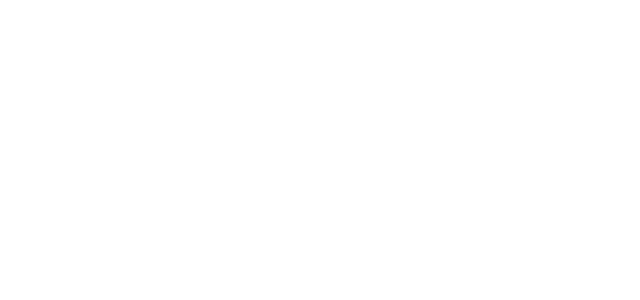
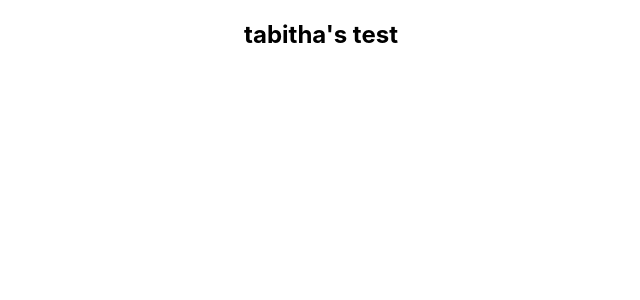
Before and after one commit to TobiKobeRalphAndNull/project-six, a React (Create React App) app: page / in a window 1280 px wide. Shown: the top 300 px of the page, without its empty margins (319-959 px from the left). Built offline with nearby package versions, Linux system fonts and the light colour scheme.

Commit message:
just testing

```diff
--- a/src/App.js
+++ b/src/App.js
@@ -4,7 +4,7 @@
 function App() {
   return (
     <div className="App">
-
+      <h2>tabitha's test</h2>
     </div>
   );
 }
```
